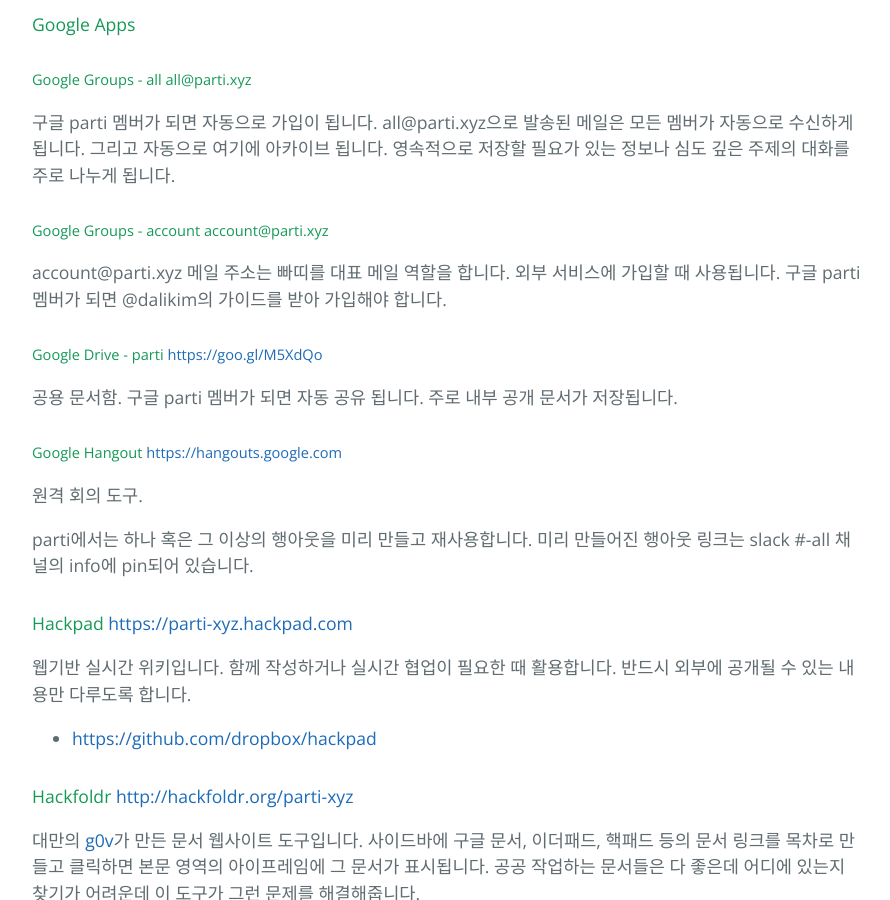
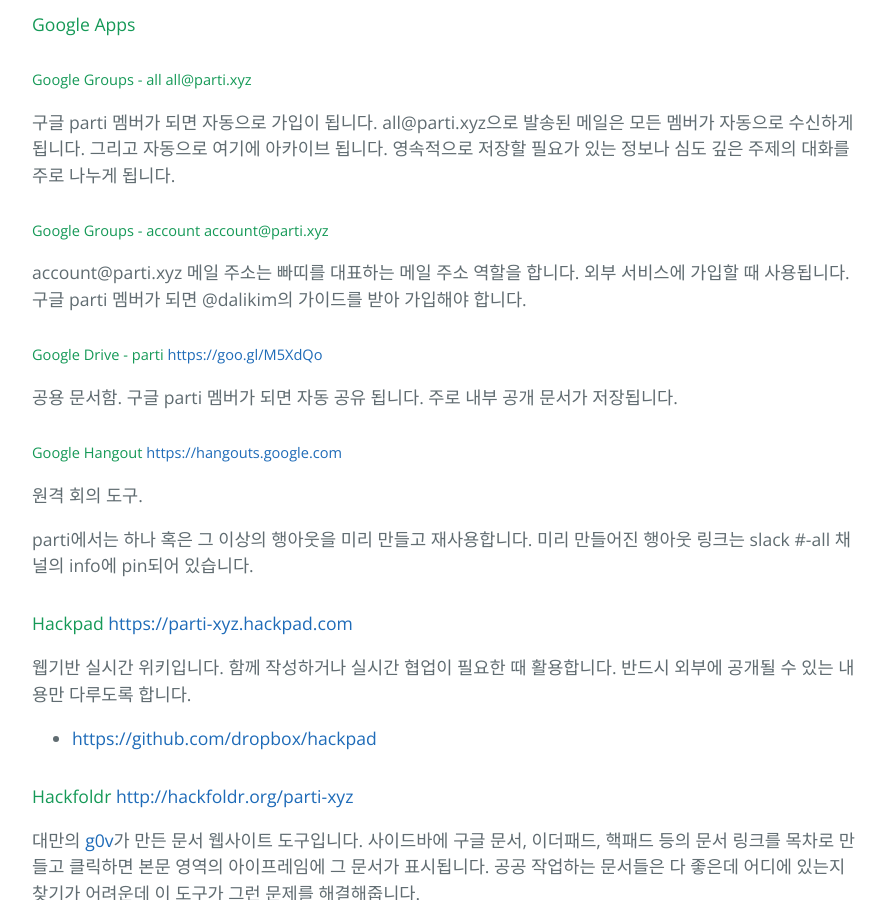
Before and after one commit to parti-coop/parti-group, a Jekyll site: the page built from docs/process.md, in a window 1280 px wide and 900 px high, scrolled down 2925 px. Shown: the whole window, without its empty margins (192-1082 px from the left). Built offline with Jekyll 4.4.1, drawn with Linux system fonts in a browser that asks for light colours.

Commit message:
오타 수정

```diff
--- a/docs/process.md
+++ b/docs/process.md
@@ -105,7 +105,7 @@
 
 ##### Google Groups - account account@parti.xyz
 
-account@parti.xyz 메일 주소는 빠띠를 대표 메일 역할을 합니다. 외부 서비스에 가입할 때 사용됩니다.
+account@parti.xyz 메일 주소는 빠띠를 대표하는 메일 주소 역할을 합니다. 외부 서비스에 가입할 때 사용됩니다.
 구글 parti 멤버가 되면 @dalikim의 가이드를 받아 가입해야 합니다.
 
 ##### Google Drive - parti <https://goo.gl/M5XdQo>
```
